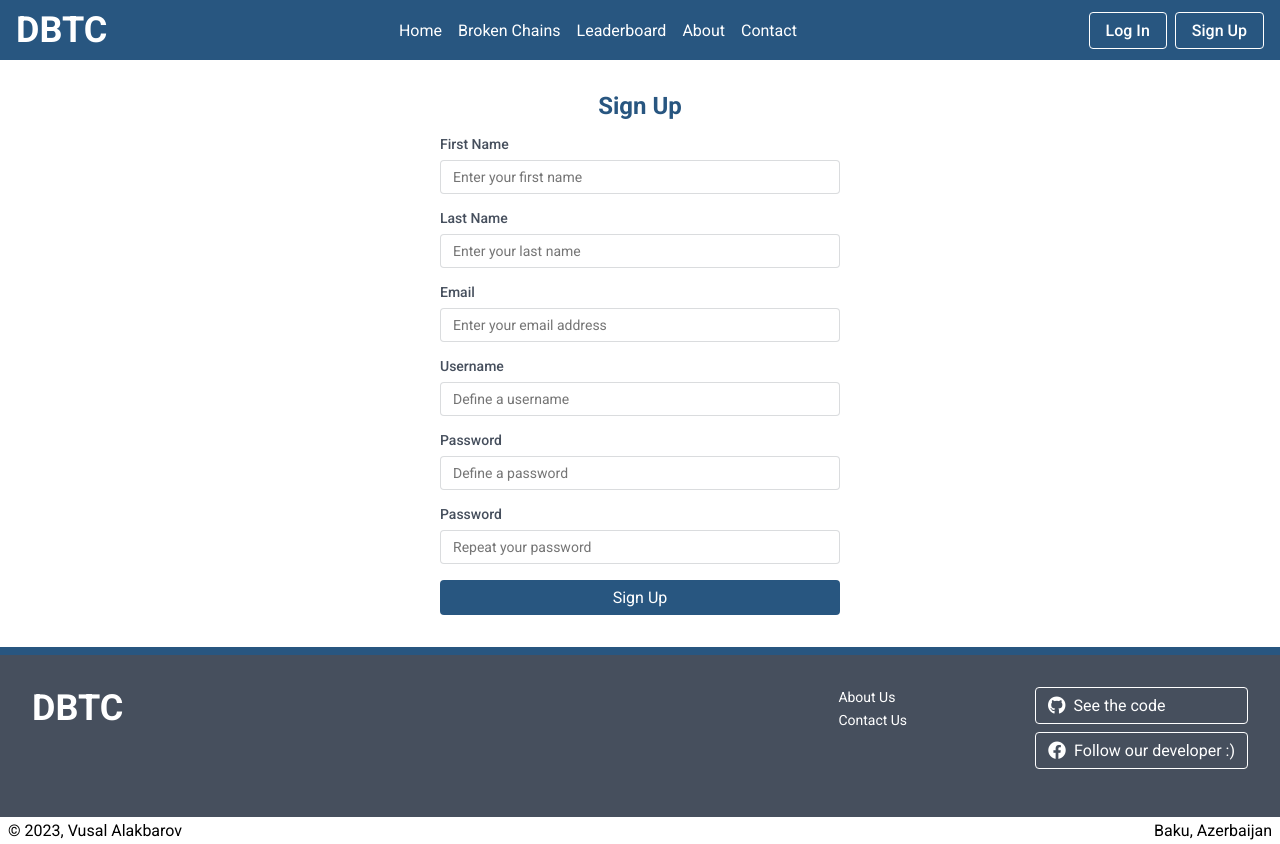
After one commit to iamvusalalakbarov/dbtc, a PHP site: page /sign-up.html in a window 1280 px wide. The commit adds this page. Run offline with PHP 8.4, Linux system fonts and the light colour scheme.

Commit message:
Created Sign Up page.

```diff
--- a/css/style.css
+++ b/css/style.css
@@ -108,37 +108,37 @@ body main.home a:hover {
   color: #fff;
   background: #285680;
 }
-body main.log-in {
+body main.log-in, body main.sign-up {
   display: flex;
   flex-direction: column;
   justify-content: center;
   align-items: center;
   padding: 32px 0;
 }
-body main.log-in h3 {
+body main.log-in h3, body main.sign-up h3 {
   font-size: 24px;
   color: #285680;
   margin-bottom: 16px;
 }
-body main.log-in form label {
+body main.log-in form label, body main.sign-up form label {
   display: block;
   color: #464f5d;
   margin-bottom: 16px;
 }
-body main.log-in form label span {
+body main.log-in form label span, body main.sign-up form label span {
   display: block;
   font-size: 14px;
   font-weight: 500;
   margin-bottom: 8px;
 }
-body main.log-in form label input {
+body main.log-in form label input, body main.sign-up form label input {
   width: 400px;
   padding: 8px 12px;
   border-radius: 4px;
   border: 1px solid rgba(70, 79, 93, 0.2);
   font-size: 14px;
 }
-body main.log-in form button {
+body main.log-in form button, body main.sign-up form button {
   display: block;
   width: 100%;
   padding: 8px 0;
@@ -149,7 +149,7 @@ body main.log-in form button {
   transition: 200ms background-color ease-in;
   cursor: pointer;
 }
-body main.log-in form button:hover {
+body main.log-in form button:hover, body main.sign-up form button:hover {
   background: #1e4161;
 }
 body footer .footer-top {
--- a/scss/style.scss
+++ b/scss/style.scss
@@ -133,7 +133,8 @@ body {
       }
     }
 
-    &.log-in {
+    &.log-in,
+    &.sign-up {
       display: flex;
       flex-direction: column;
       justify-content: center;
--- /dev/null
+++ b/sign-up.html
@@ -0,0 +1,159 @@
+<!DOCTYPE html>
+<html lang="en">
+  <head>
+    <meta charset="UTF-8" />
+    <meta http-equiv="X-UA-Compatible" content="IE=edge" />
+    <meta name="viewport" content="width=device-width, initial-scale=1.0" />
+    <title>Don't Break The Chain</title>
+    <link
+      rel="stylesheet"
+      href="https://cdnjs.cloudflare.com/ajax/libs/font-awesome/6.4.0/css/all.min.css"
+      integrity="sha512-iecdLmaskl7CVkqkXNQ/ZH/XLlvWZOJyj7Yy7tcenmpD1ypASozpmT/E0iPtmFIB46ZmdtAc9eNBvH0H/ZpiBw=="
+      crossorigin="anonymous"
+      referrerpolicy="no-referrer"
+    />
+    <link rel="stylesheet" href="./css/style.css" />
+  </head>
+  <body>
+    <header>
+      <div class="logo">
+        <a href="#">DBTC</a>
+      </div>
+
+      <nav>
+        <ul>
+          <li>
+            <a href="#">Home</a>
+          </li>
+          <li>
+            <a href="#">Broken Chains</a>
+          </li>
+          <li>
+            <a href="#">Leaderboard</a>
+          </li>
+          <li>
+            <a href="#">About</a>
+          </li>
+          <li>
+            <a href="#">Contact</a>
+          </li>
+        </ul>
+      </nav>
+
+      <div class="log-buttons">
+        <a href="#">Log In</a>
+        <a href="#">Sign Up</a>
+      </div>
+    </header>
+
+    <main class="sign-up">
+      <h3>Sign Up</h3>
+
+      <form method="POST">
+        <label for="first-name">
+          <span>First Name</span>
+          <input
+            type="text"
+            id="first-name"
+            name="first-name"
+            placeholder="Enter your first name"
+            required
+          />
+        </label>
+
+        <label for="last-name">
+          <span>Last Name</span>
+          <input
+            type="text"
+            id="last-name"
+            name="last-name"
+            placeholder="Enter your last name"
+            required
+          />
+        </label>
+
+        <label for="email">
+          <span>Email</span>
+          <input
+            type="email"
+            id="email"
+            name="email"
+            placeholder="Enter your email address"
+            required
+          />
+        </label>
+
+        <label for="username">
+          <span>Username</span>
+          <input
+            type="text"
+            id="username"
+            name="username"
+            placeholder="Define a username"
+            required
+          />
+        </label>
+
+        <label for="password">
+          <span>Password</span>
+          <input
+            type="password"
+            id="password"
+            name="password"
+            placeholder="Define a password"
+            required
+          />
+        </label>
+
+        <label for="password2">
+          <span>Password</span>
+          <input
+            type="password"
+            id="password2"
+            name="password2"
+            placeholder="Repeat your password"
+            required
+          />
+        </label>
+
+        <input type="hidden" name="submit" value="1" />
+
+        <button type="submit">Sign Up</button>
+      </form>
+    </main>
+
+    <footer>
+      <div class="footer-top">
+        <div class="logo">
+          <a href="#">DBTC</a>
+        </div>
+
+        <ul>
+          <li>
+            <a href="#">About Us</a>
+          </li>
+          <li>
+            <a href="#">Contact Us</a>
+          </li>
+        </ul>
+
+        <div class="social-buttons">
+          <a href="https://github.com/vusal11010/dbtc" target="_blank">
+            <i class="fa-brands fa-github"></i>
+            <span>See the code</span>
+          </a>
+
+          <a href="https://www.facebook.com/vusal11010/" target="_blank">
+            <i class="fa-brands fa-facebook"></i>
+            <span>Follow our developer :)</span>
+          </a>
+        </div>
+      </div>
+
+      <div class="footer-bottom">
+        <div>&copy; 2023, Vusal Alakbarov</div>
+        <div>Baku, Azerbaijan</div>
+      </div>
+    </footer>
+  </body>
+</html>
```
Also changed, not shown: 1 other file.
